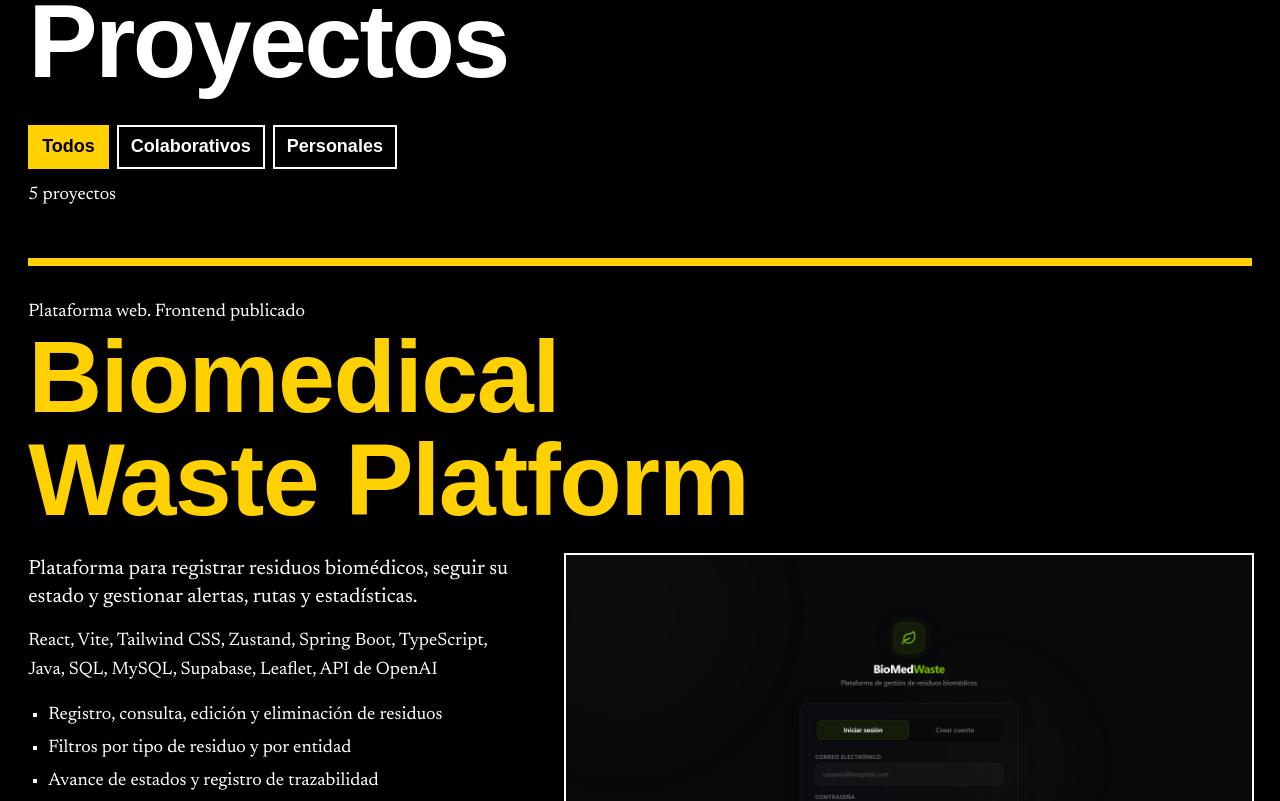
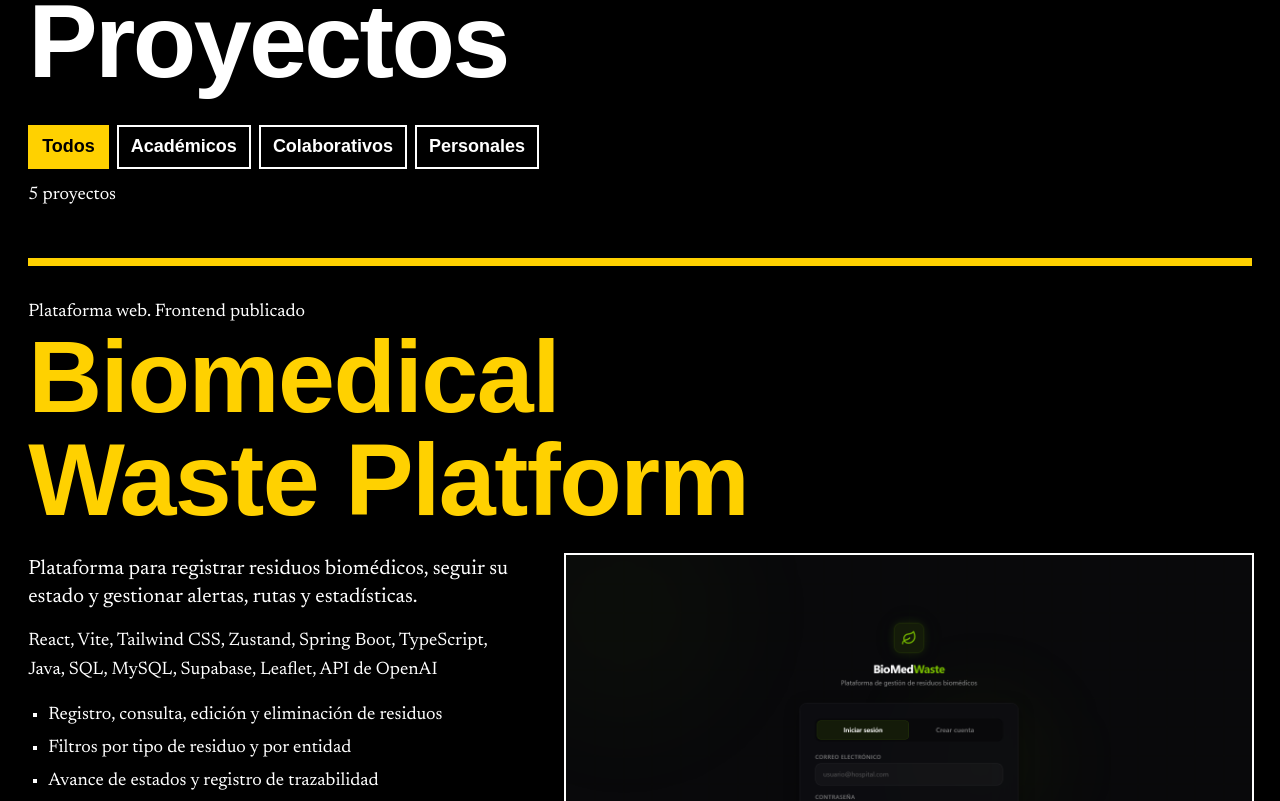
Before and after one commit to KmiloRosero/I-m, a Next.js app: page / in a window 1280 px wide. Shown: the part 4780-5581 px from the top of the page. Built offline with nearby package versions, Linux system fonts and the light colour scheme; a web font is replaced by a local one.

Commit message:
fix: confirm MercaJusto and Reticula categories and status

```diff
--- a/src/data/projects.ts
+++ b/src/data/projects.ts
@@ -143,7 +143,7 @@ export const projects: readonly Project[] = [
     name: 'MercaJusto',
     platform: 'App móvil',
     layout: 'phone',
-    category: null,
+    category: 'academic',
     description:
       'Conecta a productores campesinos de Nariño con compradores urbanos, sin intermediarios.',
     problem: 'Los intermediarios encarecen la comida para quien compra y reducen el ingreso de quien cultiva.',
@@ -231,7 +231,7 @@ export const projects: readonly Project[] = [
     name: 'Retícula',
     platform: 'Juego en el navegador',
     layout: 'compact',
-    category: null,
+    category: 'collaborative',
     description: 'Entrenador de puntería 3D para practicar shooters y coordinación ojo-mano.',
     problem: null,
     purpose: null,
@@ -239,10 +239,10 @@ export const projects: readonly Project[] = [
     technologies: ['JavaScript', 'Web Audio API'],
     frameworks: ['Three.js', 'Vite'],
     contribution: null,
-    collaboration: null,
+    collaboration: 'Proyecto desarrollado con un compañero de trabajo.',
     location: null,
     period: null,
-    status: 'Primera fase completada',
+    status: 'En fase beta',
     verifiedFeatures: [
       'Evaluación por fases con rango final',
       'Bots humanoides',
```
